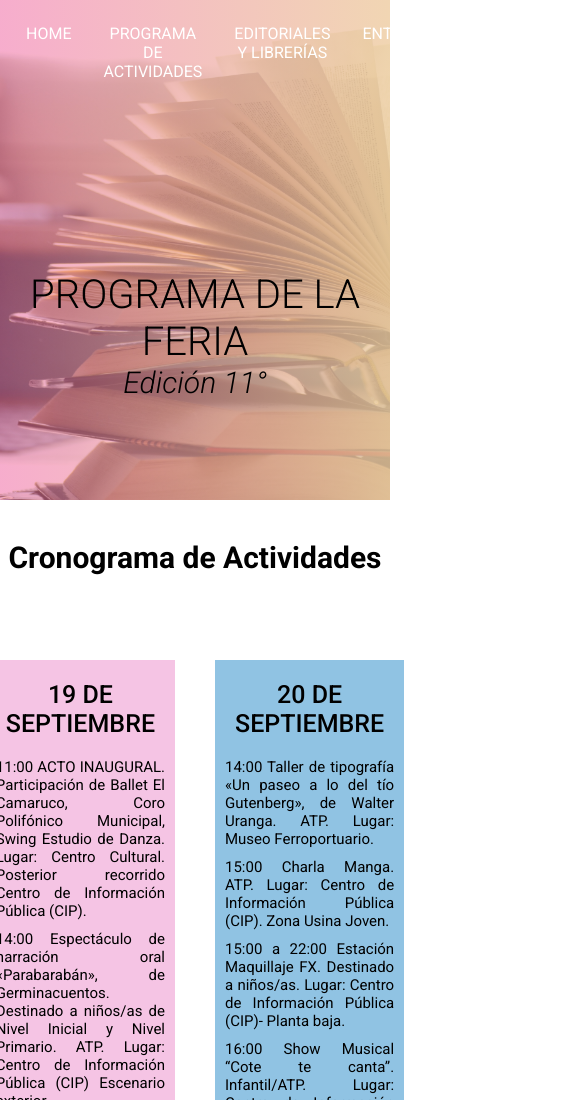
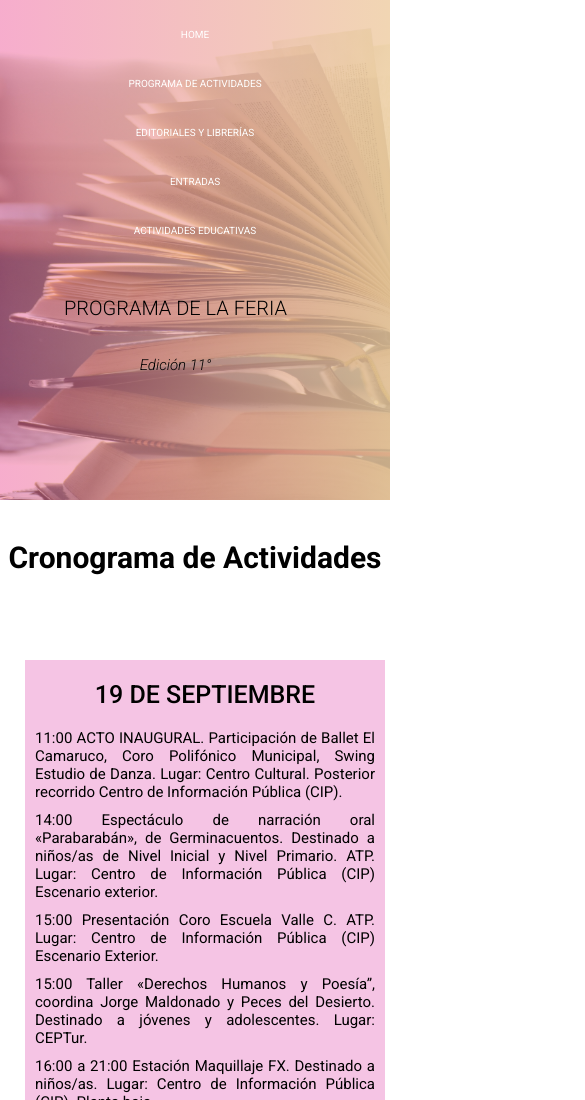
Before and after one commit to ailingomez96/feriadellibro, a plain HTML site: page secciones/programa.html in a window 390 px wide. Shown: the top 1100 px of the page, 585 px wide, since content can reach past the window. Drawn offline with Linux system fonts and the light colour scheme.

Commit message:
cambios en media queries

```diff
--- a/estilos/style.css
+++ b/estilos/style.css
@@ -35,12 +35,27 @@ header{
     background: -webkit-linear-gradient(to right, #ef629f85, #eecda3d3), url(../imagenes/libros.jpg); /* Chrome 10-25, Safari 5.1-6 */
     background: linear-gradient(to right, #ef629f85, #eecda3d3), url(../imagenes/libros.jpg); /* W3C, IE 10+/ Edge, Firefox 16+, Chrome 26+, Opera 12+, Safari 7+ */
     background-size: cover;
-    background-attachment: fixed;
+    background-attachment: scroll;
 }
 
 nav{
     height: 100px;
     padding: 10px;
+}
+
+.menú {
+    display: flex;
+    justify-content: center; /* Alinea los elementos al centro */
+}
+
+.menú ul {
+    padding: 0;
+    margin: 0;
+    display: flex;
+}
+
+.menú ul li {
+    margin: 0 10px;
 }
 
 li{
@@ -464,11 +479,41 @@ button{
 @media (max-width: 1024px){
 }
 
-@media (min-width: 768px) and (max-width: 1023px) {
+@media (min-width: 768px) and (max-width: 1023px){
 
 }
 
-@media (max-width: 767px) {
+@media (min-width: 220px) and (max-width: 767px){
+
+    header{
+        font-size: 20px;
+    }
+
+    .menú ul {
+        flex-direction: column;
+    }
+
+    .menú ul li {
+        margin: 5px 0;
+    }
+
+    .menú ul li a{
+        font-size: x-small;
+    }
+
+    .textos-header{
+        width: 90%;
+    }
+
+    .textos-headerh1{
+    font-size: 20px;
+    margin-bottom: 10%;
+    text-align: center;
+    }
+
+    .textos-headerh2{
+    font-size: 15px;
+    }
 
     .contenedor-info-feria{
         flex-direction: column;
@@ -479,6 +524,11 @@ button{
     .contenido-texto{
         width: 90%;
     }
+
+    .contenedor-img{
+    width: 100%;
+    margin: 10px;
+}
 
     .imginicio{
         width: 44%;
@@ -496,11 +546,34 @@ button{
         padding-bottom: 20px;
     }
 
+.contenido-texto-tarjeta{
+    font-size: medium;
+}
+
+    .texto-tarjeta-p{
+        font-size: small;
+        border: none;
+    }
+
+
     footer{
         width: 80%;
     }
 
     .social-icon{
-        width: 50%;
+        width: 10%;
+    }
+
+    .grid-container{
+    grid-template-columns: auto;
+    width: 100%;
+    }
+
+    .editoriales-listado ul li a{
+        text-align: center;
+    }
+
+    .librerías-listado ul li a{
+        text-align: center;
     }
 }
--- a/secciones/programa.html
+++ b/secciones/programa.html
@@ -8,7 +8,7 @@
 </head>
 <body>
     <header>
-        <nav>
+        <nav class="menú">
             <ul>
                 <li>
                     <a href="../index.html">HOME</a>
```
Also changed, not shown: index.html (+2 -2 lines), secciones/actividadeseducativas.html (+1 -1 lines), secciones/editorialesylibrerias.html (+1 -1 lines), secciones/entradas.html (+1 -1 lines).
